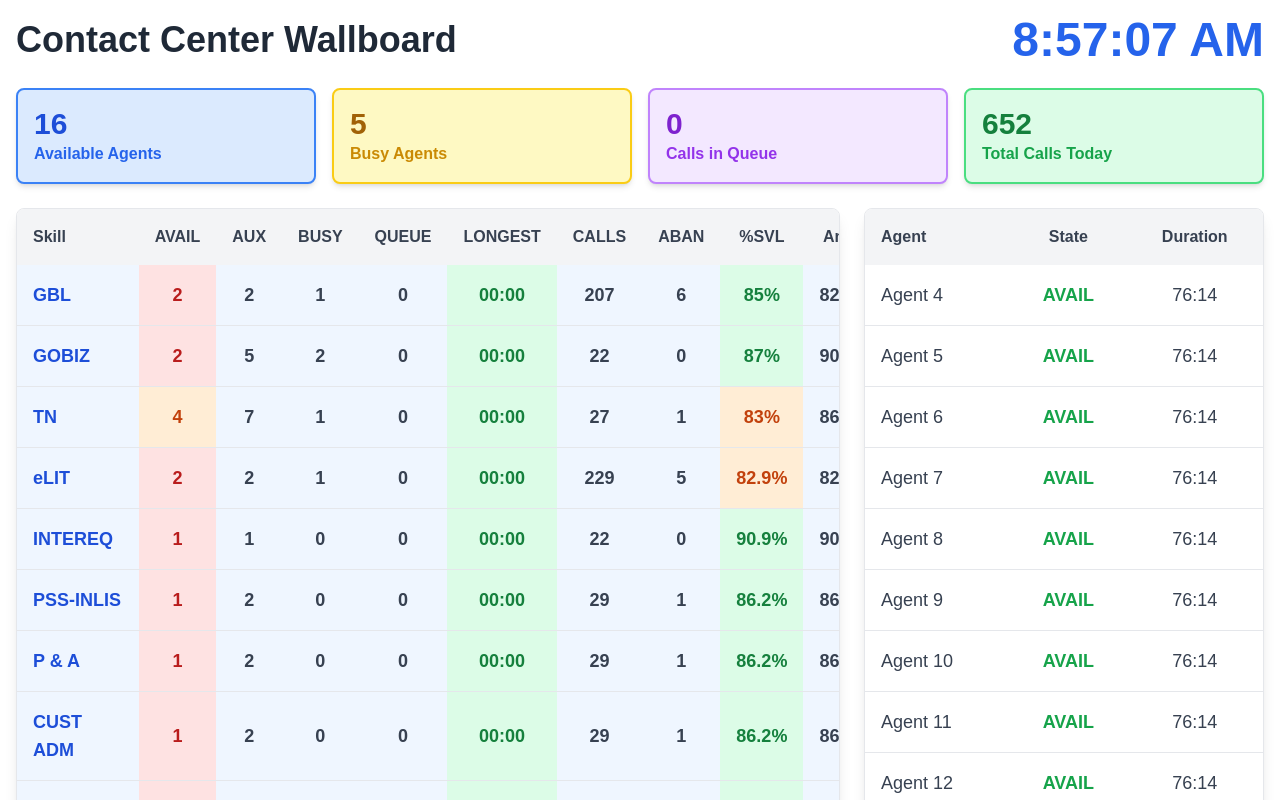
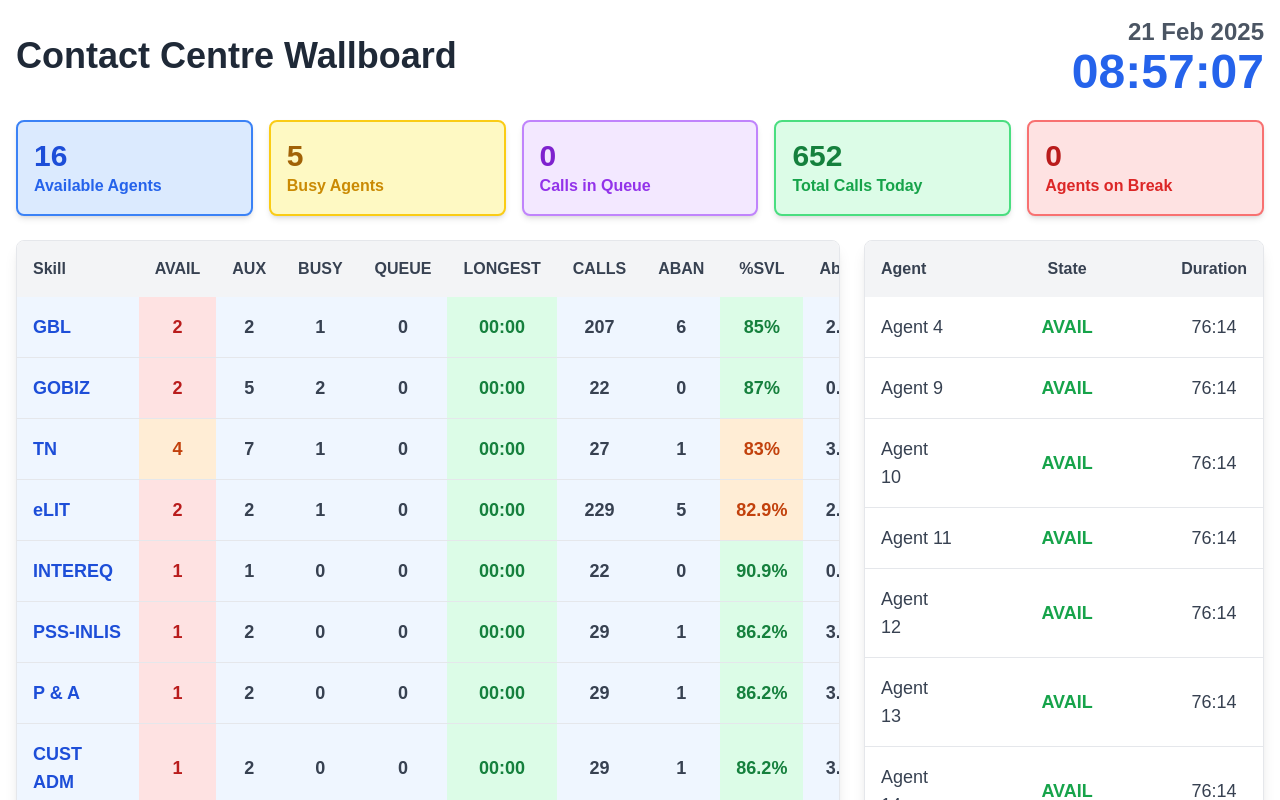
Before and after one commit to HIMATEJAL/wallboard, a Next.js app: page / in a window 1280 px wide. Shown: the top 800 px of the page. Built offline with nearby package versions, Linux system fonts and the light colour scheme.

Commit message:
After Demo to Client on 24th fEb

```diff
--- a/components/complete-wallboard.tsx
+++ b/components/complete-wallboard.tsx
@@ -1,7 +1,7 @@
 import React, { useState, useEffect, useRef } from 'react';
 
 const WallboardDashboard = () => {
-  const [currentTime, setCurrentTime] = useState(new Date());
+  const [currentTime, setCurrentTime] = useState<Date | null>(null);
   const [currentPage, setCurrentPage] = useState(0);
   const AGENTS_PER_PAGE = 10; // Adjust this number based on your needs
 
@@ -18,10 +18,10 @@ const WallboardDashboard = () => {
     { name: 'Agent 2', state: 'AVAIL', duration: '76:14' },
     { name: 'Agent 3', state: 'AVAIL', duration: '76:14' },
     { name: 'Agent 4', state: 'AVAIL', duration: '76:14' },
-    { name: 'Agent 5', state: 'AVAIL', duration: '76:14' },
-    { name: 'Agent 6', state: 'AVAIL', duration: '76:14' },
-    { name: 'Agent 7', state: 'AVAIL', duration: '76:14' },
-    { name: 'Agent 8', state: 'AVAIL', duration: '76:14' },
+    { name: 'Agent 5', state: 'AUX - Coffee Break', duration: '76:14' },
+    { name: 'Agent 6', state: 'AUX - Lunch Break', duration: '76:14' },
+    { name: 'Agent 7', state: 'AUX - Tea Break', duration: '76:14' },
+    { name: 'Agent 8', state: 'AUX - Bathroom Break', duration: '76:14' },
     { name: 'Agent 9', state: 'AVAIL', duration: '76:14' },
     { name: 'Agent 10', state: 'AVAIL', duration: '76:14' },
     { name: 'Agent 11', state: 'AVAIL', duration: '76:14' },
@@ -206,6 +206,7 @@ const WallboardDashboard = () => {
   };
 
   useEffect(() => {
+    setCurrentTime(new Date());
     const timer = setInterval(() => {
       setCurrentTime(new Date());
     }, 1000);
@@ -255,14 +256,27 @@ const WallboardDashboard = () => {
     <div className="p-4 bg-white min-h-screen">
       {/* Header */}
       <div className="mb-6 flex justify-between items-center">
-        <h1 className="text-4xl font-extrabold text-gray-800">Contact Center Wallboard</h1>
-        <div className="text-5xl font-bold text-blue-600">
-          {currentTime.toLocaleTimeString()}
+        <h1 className="text-4xl font-extrabold text-gray-800">Contact Centre Wallboard</h1>
+        <div className="text-right">
+          {currentTime && (
+            <>
+              <div className="text-2xl font-bold text-gray-600">
+                {new Intl.DateTimeFormat('en-GB', {
+                  day: '2-digit',
+                  month: 'short',
+                  year: 'numeric'
+                }).format(currentTime)}
+              </div>
+              <div className="text-5xl font-bold text-blue-600">
+                {currentTime.toLocaleTimeString('en-GB')}
+              </div>
+            </>
+          )}
         </div>
       </div>
 
       {/* Summary Cards */}
-      <div className="grid grid-cols-4 gap-4 mb-6">
+      <div className="grid grid-cols-5 gap-4 mb-6">
         <div className="rounded-lg bg-blue-100 border-2 border-blue-500 p-4 shadow-md">
           <div className="text-3xl font-extrabold text-blue-700">
             {skills.reduce((sum, skill) => sum + skill.avail, 0)}
@@ -287,6 +301,12 @@ const WallboardDashboard = () => {
           </div>
           <div className="text-base font-semibold text-green-600">Total Calls Today</div>
         </div>
+        <div className="rounded-lg bg-red-100 border-2 border-red-400 p-4 shadow-md">
+          <div className="text-3xl font-extrabold text-red-700">
+            {agents.filter(agent => agent.state === 'AUX').length}
+          </div>
+          <div className="text-base font-semibold text-red-600">Agents on Break</div>
+        </div>
       </div>
 
       {/* Main Content Grid */}
@@ -305,7 +325,6 @@ const WallboardDashboard = () => {
                 <th className="p-4 font-extrabold text-gray-700">CALLS</th>
                 <th className="p-4 font-extrabold text-gray-700">ABAN</th>
                 <th className="p-4 font-extrabold text-gray-700">%SVL</th>
-                <th className="p-4 font-extrabold text-gray-700">Ans'd</th>
                 <th className="p-4 font-extrabold text-gray-700">Aban'd</th>
                 <th className="p-4 font-extrabold text-gray-700">CallBack</th>
               </tr>
@@ -322,7 +341,6 @@ const WallboardDashboard = () => {
                   <td className="p-4 text-center text-gray-700">{skill.calls}</td>
                   <td className="p-4 text-center text-gray-700">{skill.aban}</td>
                   <td className={`p-4 text-center ${getSLAColor(skill.svl)}`}>{skill.svl}%</td>
-                  <td className="p-4 text-center text-gray-700">{skill.answered}</td>
                   <td className="p-4 text-center text-gray-700">{skill.abandoned}</td>
                   <td className="p-4 text-center text-gray-700">{skill.callback}</td>
                 </tr>
```
